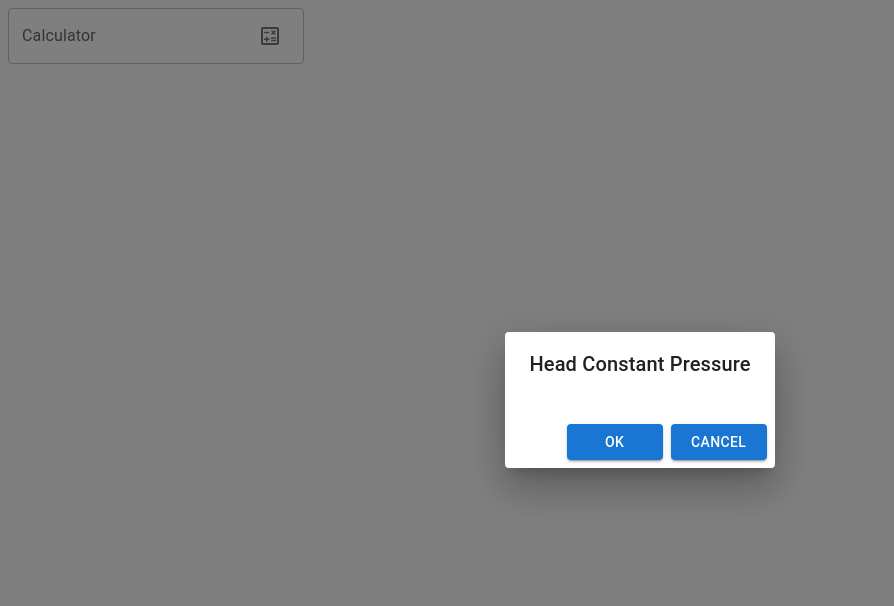
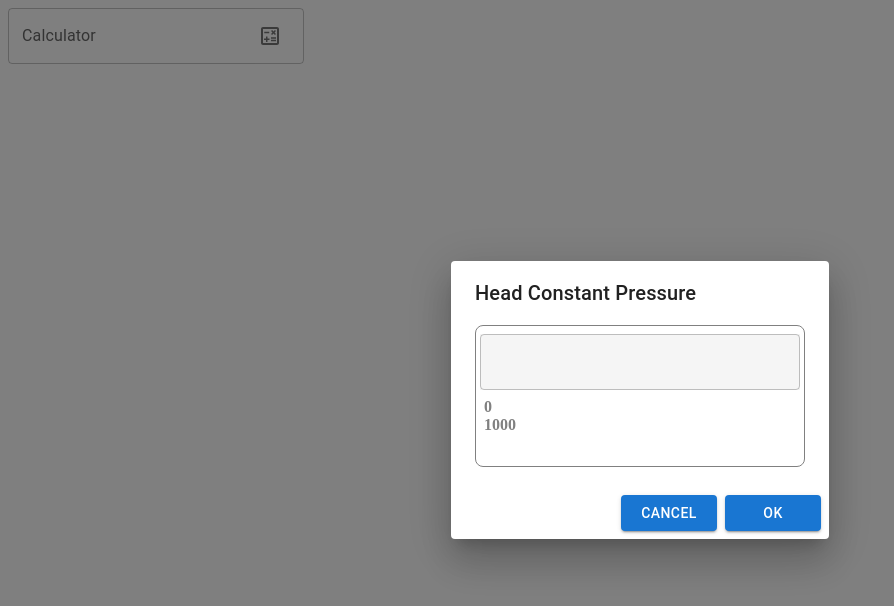
Before and after one commit to NhutMinhIT/calculator_component, a React (Create React App) app: page / in a window 1280 px wide. Both pictures are taken after a click on the element "Calculator". Shown: the top 606 px of the page, without its empty margins (0-894 px from the left). Built offline with nearby package versions, Linux system fonts and the light colour scheme.

Commit message:
refactor: add CalculatorFrame and CalculatorKeyboard components with styling and data-testid attributes

```diff
--- /dev/null
+++ b/src/pages/Calculator/components/CalculatorFrame/CalculatorFrame.tsx
@@ -0,0 +1,43 @@
+import React from 'react'
+import styles from '../../style/calculator.module.css'
+import {
+    Box,
+    Stack,
+    TextField
+} from '@mui/material'
+import { CalculatorKeyboard } from '../index'
+import { CALCULATOR_FRAME_DATA_TEST_ID, CALCULATOR_RANGE_VALUE_DATA_TEST_ID, CALCULATOR_TEXT_FIELD_INPUT_DATA_TEST_ID, CALCULTATOR_TEXT_INPUT_RANGE_MAX, CALCULTATOR_TEXT_INPUT_RANGE_MAX_DATA_TEST_ID, CALCULTATOR_TEXT_INPUT_RANGE_MIN, CALCULTATOR_TEXT_INPUT_RANGE_MIN_DATA_TEST_ID } from '../../constant'
+
+const CalculatorFrame = (): JSX.Element => {
+    return (
+        <Box
+            data-testid={CALCULATOR_FRAME_DATA_TEST_ID}
+            className={styles.calculatorFrame}
+        >
+            <TextField
+                data-testid={CALCULATOR_TEXT_FIELD_INPUT_DATA_TEST_ID}
+                className={styles.calculatorTextField}
+            />
+            <Stack
+                data-testid={CALCULATOR_RANGE_VALUE_DATA_TEST_ID}
+                className={styles.calculatorRange}
+            >
+                <span
+                    data-testid={CALCULTATOR_TEXT_INPUT_RANGE_MIN_DATA_TEST_ID}
+                    className={styles.minValue}
+                >
+                    {CALCULTATOR_TEXT_INPUT_RANGE_MIN}
+                </span>
+                <span
+                    data-testid={CALCULTATOR_TEXT_INPUT_RANGE_MAX_DATA_TEST_ID}
+                    className={styles.maxValue}
+                >
+                    {CALCULTATOR_TEXT_INPUT_RANGE_MAX}
+                </span>
+            </Stack>
+            <CalculatorKeyboard />
+        </Box>
+    )
+}
+
+export default CalculatorFrame
--- a/src/pages/Calculator/components/Dialog/CalculatorDialog.tsx
+++ b/src/pages/Calculator/components/Dialog/CalculatorDialog.tsx
@@ -19,6 +19,7 @@ import {
     CALCULATOR_DIALOG_ACTION_CANCEL_DATA_TEST_ID
 } from '../../constant'
 import { ECalendarButtonVariant } from '../../../Calendar/types'
+import { CalculatorFrame } from '../index'
 
 const CalculatorDialog: FC<TCalculatorDialog> = ({
     isOpen,
@@ -37,9 +38,18 @@ const CalculatorDialog: FC<TCalculatorDialog> = ({
                 {CALCULATOR_DIALOG_TITLE}
             </DialogTitle>
             <DialogContent>
-
+                <CalculatorFrame />
             </DialogContent>
             <DialogActions>
+                <Button
+                    data-testid={CALCULATOR_DIALOG_ACTION_CANCEL_DATA_TEST_ID}
+                    variant={ECalendarButtonVariant.CONTAINED}
+                    color={ECalCulatorButtonColor.PRIMARY}
+                    className={styles.btnActionCalculator}
+                    onClick={handleClose}
+                >
+                    {CALCULATOR_DIALOG_BUTTON_TEXT_ACTION_CANCEL}
+                </Button>
                 <Button
                     data-testid={CALCULATOR_DIALOG_ACTION_OK_DATA_TEST_ID}
                     variant={ECalendarButtonVariant.CONTAINED}
@@ -49,15 +59,6 @@ const CalculatorDialog: FC<TCalculatorDialog> = ({
                 >
                     {CALCULATOR_DIALOG_BUTTON_TEXT_ACTION_OK}
                 </Button>
-                <Button
-                    data-testid={CALCULATOR_DIALOG_ACTION_CANCEL_DATA_TEST_ID}
-                    variant={ECalendarButtonVariant.CONTAINED}
-                    color={ECalCulatorButtonColor.PRIMARY}
-                    className={styles.btnActionCalculator}
-                    onClick={handleClose}
-                >
-                    {CALCULATOR_DIALOG_BUTTON_TEXT_ACTION_CANCEL}
-                </Button>
             </DialogActions>
         </Dialog >
     )
--- /dev/null
+++ b/src/pages/Calculator/components/Keyboard/CalculatorKeyboard.tsx
@@ -0,0 +1,15 @@
+import React from 'react'
+import styles from '../../style/calculator.module.css'
+import { Stack } from '@mui/material'
+
+const CalculatorKeyboard = (): JSX.Element => {
+    return (
+        <Stack
+            className={styles.calculatorKeyboard}
+        >
+
+        </Stack>
+    )
+}
+
+export default CalculatorKeyboard
--- a/src/pages/Calculator/components/index.ts
+++ b/src/pages/Calculator/components/index.ts
@@ -1 +1,5 @@
 export { default as CalculatorDialog } from './Dialog/CalculatorDialog'
+export { default as CalculatorFrame } from './CalculatorFrame/CalculatorFrame'
+export { default as CalculatorKeyboard } from './Keyboard/CalculatorKeyboard'
+
+//Keybroard
--- a/src/pages/Calculator/constant/index.ts
+++ b/src/pages/Calculator/constant/index.ts
@@ -12,3 +12,12 @@ export const CALCULATOR_DIALOG_DATA_TEST_ID: string = "calculatorDialog";
 export const CALCULATOR_DIALOG_TITLE_ID: string = "alert-dialog-title";
 export const CALCULATOR_DIALOG_TITLE_DATA_TEST_ID: string = "alert-dialog-title";
 export const CALCULATOR_DIALOG_TITLE: string = "Head Constant Pressure"
+
+//Calculator Frame
+export const CALCULATOR_FRAME_DATA_TEST_ID: string = "calculatorFrame";
+export const CALCULATOR_TEXT_FIELD_INPUT_DATA_TEST_ID: string = "calculatorInput";
+export const CALCULATOR_RANGE_VALUE_DATA_TEST_ID: string = "calculatorRangeValue";
+export const CALCULTATOR_TEXT_INPUT_RANGE_MIN: number = 0;
+export const CALCULTATOR_TEXT_INPUT_RANGE_MAX: number = 1000;
+export const CALCULTATOR_TEXT_INPUT_RANGE_MIN_DATA_TEST_ID: string = "calculatorInputRangeMin";
+export const CALCULTATOR_TEXT_INPUT_RANGE_MAX_DATA_TEST_ID: string = "calculatorInputRangeMax";
--- a/src/pages/Calculator/style/calculator.module.css
+++ b/src/pages/Calculator/style/calculator.module.css
@@ -10,3 +10,31 @@
     text-transform: capitalize;
     font-weight: 500;
 }
+
+.calculatorFrame {
+    width: auto;
+    border: 1px solid gray;
+    border-radius: 0.5rem;
+    padding: 0.5rem 0.25rem;
+}
+
+.calculatorTextField {
+    width: 20rem;
+    background-color: #f5f5f5;
+    font-weight: 500;
+}
+
+.calculatorRange {
+    display: flex;
+    flex-direction: row;
+    justify-content: space-between;
+    padding: 0.5rem 0.25rem;
+    color: gray;
+    font-weight: 600;
+    font-size: 1rem;
+}
+
+.calculatorKeyboard {
+    width: 100%;
+    margin-top: 1rem;
+}
```
